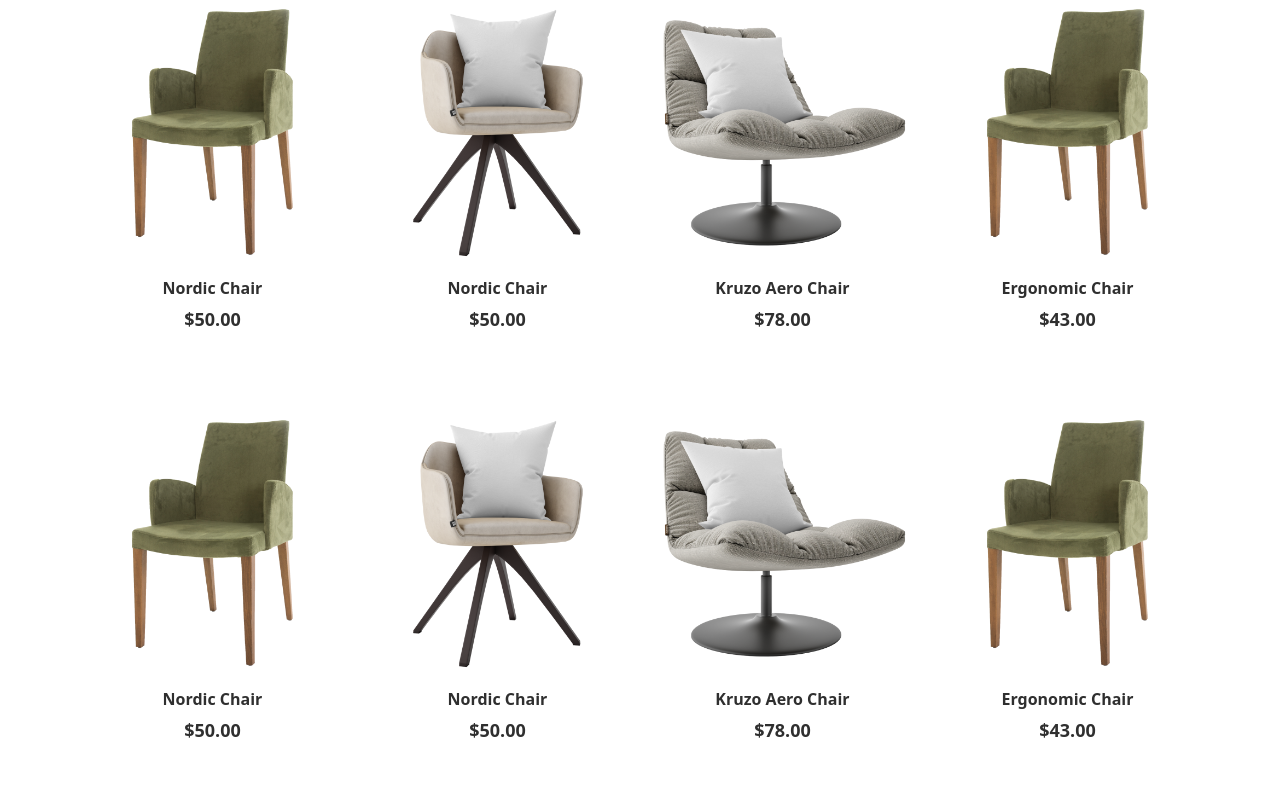
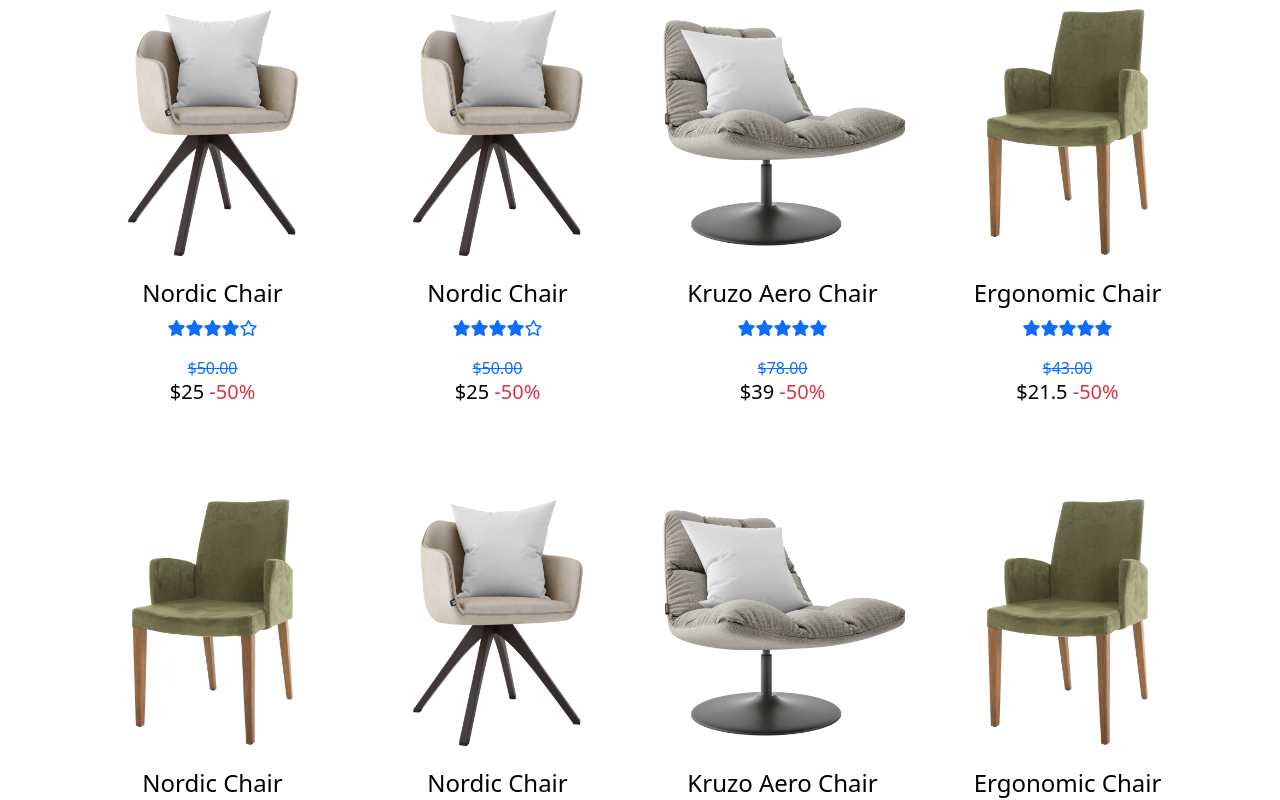
Before and after one commit to rathod-tirth/Woodwork-Ecommerce-React, a React (Vite) app in the folder savana/: page /shop in a window 1280 px wide. Shown: the part 560-1360 px from the top of the page. Built offline with nearby package versions, Linux system fonts and the light colour scheme.

Commit message:
update product card design

```diff
--- a/savana/src/Page/Shop.jsx
+++ b/savana/src/Page/Shop.jsx
@@ -1,11 +1,10 @@
-import { useState } from 'react'
 import crossSVG from '../assets/images/cross.svg'
 import product1PNG from '../assets/images/product-1.png'
 import product2PNG from '../assets/images/product-2.png'
 import product3PNG from '../assets/images/product-3.png'
+import ProductCard from '../Component/ProductCard'
 
 function Shop() {
-   const [isFav, setIsFav] = useState(false)
 
    return (
       <div className="main-section">
@@ -30,104 +29,42 @@ function Shop() {
                   <div className="row">
                      {/* Start Column 1 */}
                      <div className="col-12 col-md-4 col-lg-3 mb-5">
-                        <div className="product-item">
-                           <img src={product3PNG} className="img-fluid product-thumbnail" />
-                           <h3 className="product-title">Nordic Chair</h3>
-                           <strong className="product-price">$50.00</strong>
-                           {/* <span className="icon-cross">
-                              <img src={crossSVG} className="img-fluid" title='Add to Cart' />
-                           </span> */}
-                           <span className='product-icon'>
-                              <i class="fa-solid fa-plus fa-lg"></i>
-
-                              {isFav ? (<i class="fa-solid fa-heart fa-lg" style={{ color: '#ff5c5c', background: 'white' }} onClick={() => setIsFav(false)}></i>
-                              ) : (<i class="fa-solid fa-heart fa-lg" onClick={() => setIsFav(true)}></i>)}
-                           </span>
-                        </div>
+                        <ProductCard data={{ image: product1PNG, name: 'Nordic Chair', rating: 4, price: '50.00', discount: '50' }} />
                      </div>
                      {/* End Column 1 */}
                      {/* Start Column 2 */}
                      <div className="col-12 col-md-4 col-lg-3 mb-5">
-                        <a className="product-item" href="#">
-                           <img src={product1PNG} className="img-fluid product-thumbnail" />
-                           <h3 className="product-title">Nordic Chair</h3>
-                           <strong className="product-price">$50.00</strong>
-                           <span className="icon-cross">
-                              <img src={crossSVG} className="img-fluid" />
-                           </span>
-                        </a>
+                        <ProductCard data={{ image: product1PNG, name: 'Nordic Chair', rating: 4, price: '50.00', discount: '50' }} />
                      </div>
                      {/* End Column 2 */}
                      {/* Start Column 3 */}
                      <div className="col-12 col-md-4 col-lg-3 mb-5">
-                        <a className="product-item" href="#">
-                           <img src={product2PNG} className="img-fluid product-thumbnail" />
-                           <h3 className="product-title">Kruzo Aero Chair</h3>
-                           <strong className="product-price">$78.00</strong>
-                           <span className="icon-cross">
-                              <img src={crossSVG} className="img-fluid" />
-                           </span>
-                        </a>
+                        <ProductCard data={{ image: product2PNG, name: 'Kruzo Aero Chair', rating: 5, price: '78.00', discount: '50' }} />
                      </div>
                      {/* End Column 3 */}
                      {/* Start Column 4 */}
                      <div className="col-12 col-md-4 col-lg-3 mb-5">
-                        <a className="product-item" href="#">
-                           <img src={product3PNG} className="img-fluid product-thumbnail" />
-                           <h3 className="product-title">Ergonomic Chair</h3>
-                           <strong className="product-price">$43.00</strong>
-                           <span className="icon-cross">
-                              <img src={crossSVG} className="img-fluid" />
-                           </span>
-                        </a>
+                        <ProductCard data={{ image: product3PNG, name: 'Ergonomic Chair', rating: 5, price: '43.00', discount: '50' }} />
                      </div>
                      {/* End Column 4 */}
                      {/* Start Column 1 */}
                      <div className="col-12 col-md-4 col-lg-3 mb-5">
-                        <a className="product-item" href="#">
-                           <img src={product3PNG} className="img-fluid product-thumbnail" />
-                           <h3 className="product-title">Nordic Chair</h3>
-                           <strong className="product-price">$50.00</strong>
-                           <span className="icon-cross">
-                              <img src={crossSVG} className="img-fluid" />
-                           </span>
-                        </a>
+                        <ProductCard data={{ image: product3PNG, name: 'Nordic Chair', rating: 4, price: '50.00', discount: '50' }} />
                      </div>
                      {/* End Column 1 */}
                      {/* Start Column 2 */}
                      <div className="col-12 col-md-4 col-lg-3 mb-5">
-                        <a className="product-item" href="#">
-                           <img src={product1PNG} className="img-fluid product-thumbnail" />
-                           <h3 className="product-title">Nordic Chair</h3>
-                           <strong className="product-price">$50.00</strong>
-                           <span className="icon-cross">
-                              <img src={crossSVG} className="img-fluid" />
-                           </span>
-                        </a>
+                        <ProductCard data={{ image: product1PNG, name: 'Nordic Chair', rating: 4, price: '50.00', discount: '50' }} />
                      </div>
                      {/* End Column 2 */}
                      {/* Start Column 3 */}
                      <div className="col-12 col-md-4 col-lg-3 mb-5">
-                        <a className="product-item" href="#">
-                           <img src={product2PNG} className="img-fluid product-thumbnail" />
-                           <h3 className="product-title">Kruzo Aero Chair</h3>
-                           <strong className="product-price">$78.00</strong>
-                           <span className="icon-cross">
-                              <img src={crossSVG} className="img-fluid" />
-                           </span>
-                        </a>
+                        <ProductCard data={{ image: product2PNG, name: 'Kruzo Aero Chair', rating: 5, price: '78.00', discount: '50' }} />
                      </div>
                      {/* End Column 3 */}
                      {/* Start Column 4 */}
                      <div className="col-12 col-md-4 col-lg-3 mb-5">
-                        <a className="product-item" href="#">
-                           <img src={product3PNG} className="img-fluid product-thumbnail" />
-                           <h3 className="product-title">Ergonomic Chair</h3>
-                           <strong className="product-price">$43.00</strong>
-                           <span className="icon-cross">
-                              <img src={crossSVG} className="img-fluid" />
-                           </span>
-                        </a>
+                        <ProductCard data={{ image: product3PNG, name: 'Ergonomic Chair', rating: 5, price: '43.00', discount: '50' }} />
                      </div>
                      {/* End Column 4 */}
                   </div>
```
